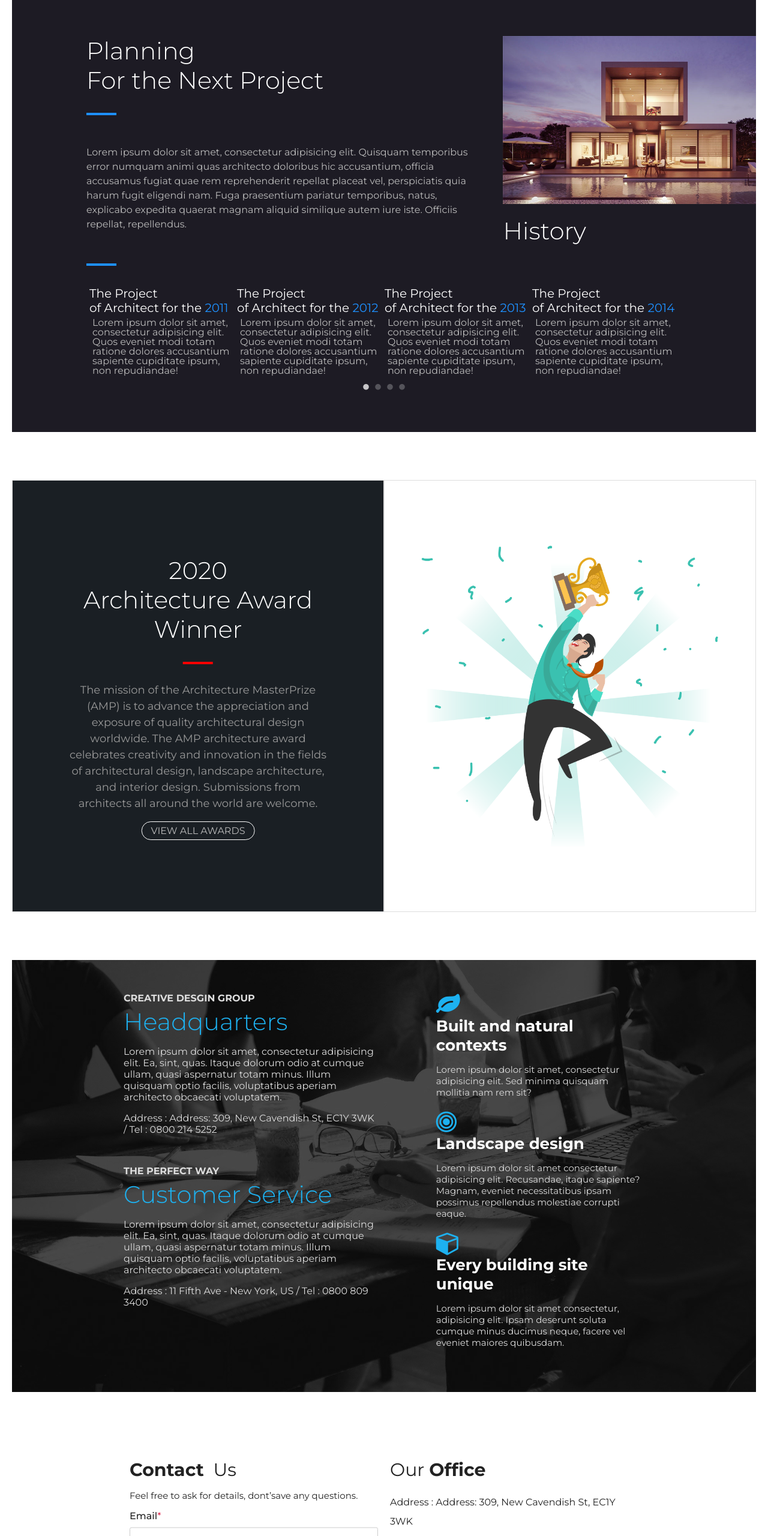
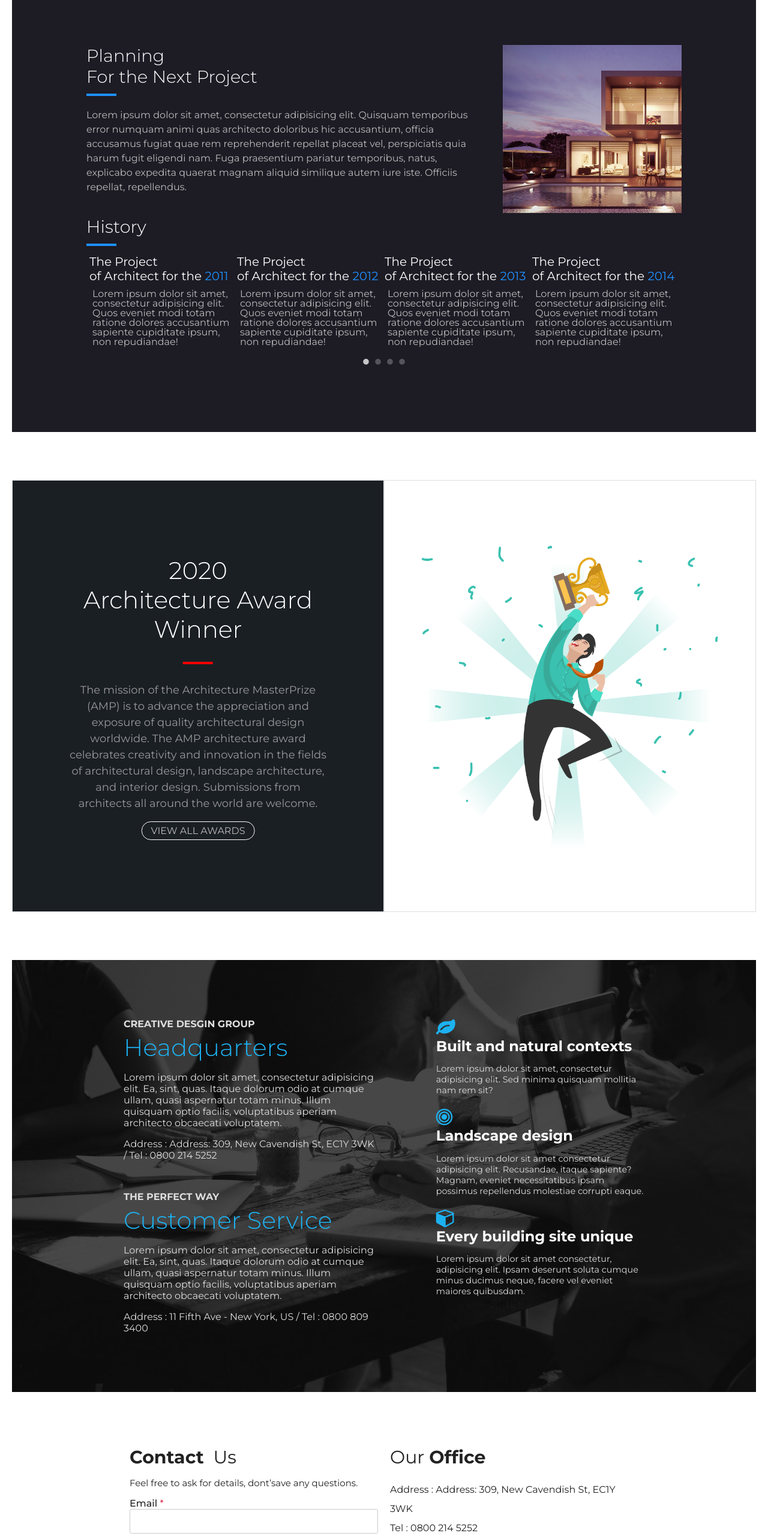
Before and after one commit to jongeun77/Architecture, a plain HTML site: page index.html in a window 1280 px wide. Shown: the part 2460-5020 px from the top of the page at 60% size. Drawn offline with Linux system fonts and the light colour scheme; a web font is replaced by a local one.

Commit message:
Font size

```diff
--- a/index.html
+++ b/index.html
@@ -364,12 +364,13 @@
 								<h3><b>Contact</b>&nbsp Us</h3>
 								<p>Feel free to ask for details, dont’save any questions.</p>
 								<form class="send-box">
-								<label>Email<span>*</span></label>
-								<input type="text">
+								<label>Email <span>*</span>
+									<input type="email">
+								</label>
 								<label>Subject<span>*</span></label>
 								<input type="text">
-								<label for="textarea">Message<span>*</span></label>
-								<textarea cols="30" rows="10"></textarea>
+								<label for="textarea">Textarea <span>*</span></label>
+								<textarea id="" cols="30" rows="10"></textarea>
 								<button>SEND MESSAGE</button>
 							</form>
 							</div>
--- a/style.css
+++ b/style.css
@@ -90,7 +90,6 @@ header {
   transform: rotateY(180deg);
   margin-right: 5px;
 }
-
 .btn-hiring:active{
   transform: scale(0);
 }
@@ -340,7 +339,7 @@ input[name=tabmenu] {
 .btn{
   position: absolute;
   left:0;
-  bottom: 0.187em;
+  bottom: -0.65em;
   width: 25%;
   text-align: center;
 }
@@ -486,11 +485,11 @@ input[id="tab3"]:checked ~ .tabs{
   width: 80%;
 }
 .plan-feature>div{
-  height: 300px;
+  height: 285px;
   color: #bbb;
 }
 .plan-info{
-
+ overflow: hidden;
 }
 .plan-info>div{
   float: left;
@@ -509,6 +508,7 @@ input[id="tab3"]:checked ~ .tabs{
   color: #fff;
   text-align: left;
   margin: 0;
+  font-size: 1.80em;
 }
 .plan-heading p{
  font-size: 1em;
@@ -517,6 +517,7 @@ input[id="tab3"]:checked ~ .tabs{
 .plan-heading hr.bar{
   background-color: dodgerblue;
   display: inline-block; /*margin 30 auto해체 */
+  margin: 0;
 }
 
 .history-info{
@@ -525,17 +526,19 @@ input[id="tab3"]:checked ~ .tabs{
 .history-info hr.bar{
   background-color: dodgerblue;
   display: inline-block;
+  margin:0;
 }
 .history-info h2{
   color: #fff;
   text-align: left;
   margin: 0;
+  font-size: 1.80em;
 }
 .history-info>div{
 
 }
 .history-slider>div{
-  margin:0 5px;
+  margin:10px 5px;
 }
 .history-slider h4{
   font-size: 1.25em;
@@ -546,7 +549,7 @@ input[id="tab3"]:checked ~ .tabs{
 .history-slider p{
   font-size: 1em;
   line-height: 1em;
-  margin: 5px;
+  margin: 10px 5px;
 }
 .history-slider span{
   color: dodgerblue;
@@ -560,7 +563,7 @@ input[id="tab3"]:checked ~ .tabs{
   font-size: 40px;
 }
 .history-slider .slick-dots li {
-  margin: 0;
+  margin: -1.875em 0;
 }
 /* ################### Section: Awards ################### */
 .awards-inner{
@@ -674,7 +677,6 @@ hr.bar{
   font-size: 16px;
 }
 .service{
-
   width: 40%;
 }
 .service-item{
@@ -682,17 +684,16 @@ margin-bottom: 20px;
 }
 .service-item i{
  color: #1db1f0;
- font-size: 40px;
+ font-size: 2em;
 }
 .service-item h3{
-  font-size: 26px;
+  font-size: 1.5em;
   margin: 0;
-  font-size: 26px;
   color:#fff;
 
 }
 .service-item p{
-  font-size: 15px;
+  font-size: 0.9em;
 }
 
 /* ################### Section: Contact ################### */
@@ -707,8 +708,9 @@ margin-bottom: 20px;
   left: 50%;
   transform: translate(-50%, -50%);
   width: 70%;
-  /* overflow: hidden; */
   color: #222;
+  overflow: hidden;
+  height: 100%;
 }
 .contact-feature>div{
   float: left;
@@ -731,29 +733,29 @@ margin-bottom: 20px;
   margin-bottom: 15px;
 }
 .send-box label{
-  display: block;
-  font-size: 16px;
-  font-weight: 500;
-  margin-bottom: 10px;
-
+ display: block;
+ font-size: 16px;
+ font-weight: 500;
+ margin-bottom: 10px;
 }
 input[type="email"],
 input[type="text"],
 textarea{
+  display: block;
   outline: none;
   border: 1px solid #ccc;
-  outline:none;
-  border-radius: 3px;
   width: 100%;
   padding: 12px 20px;
+  border-radius: 3px;
   margin-bottom: 10px;
   transition: 0.5s;
 }
-input[type=email]:hover,
-input[type=text]:hover,
+input[type="email"]:hover,
+input[type="text"]:hover,
 textarea:hover {
   border: 1px solid #0088cc;
   box-shadow: 0 0 3px #0088cc;
+  background-color: #ddd;
 }
 input:focus,
 textarea:focus {
```
